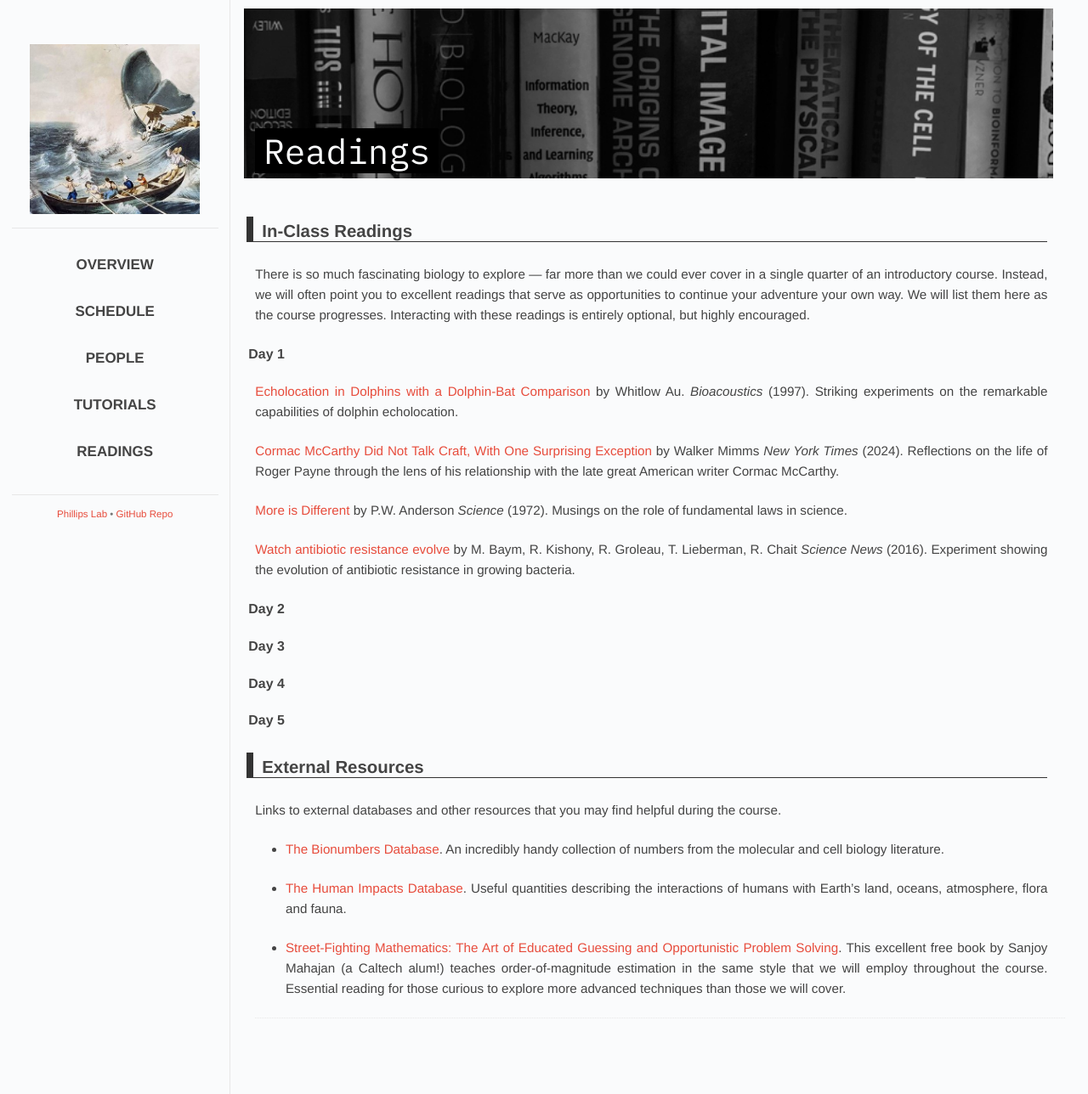
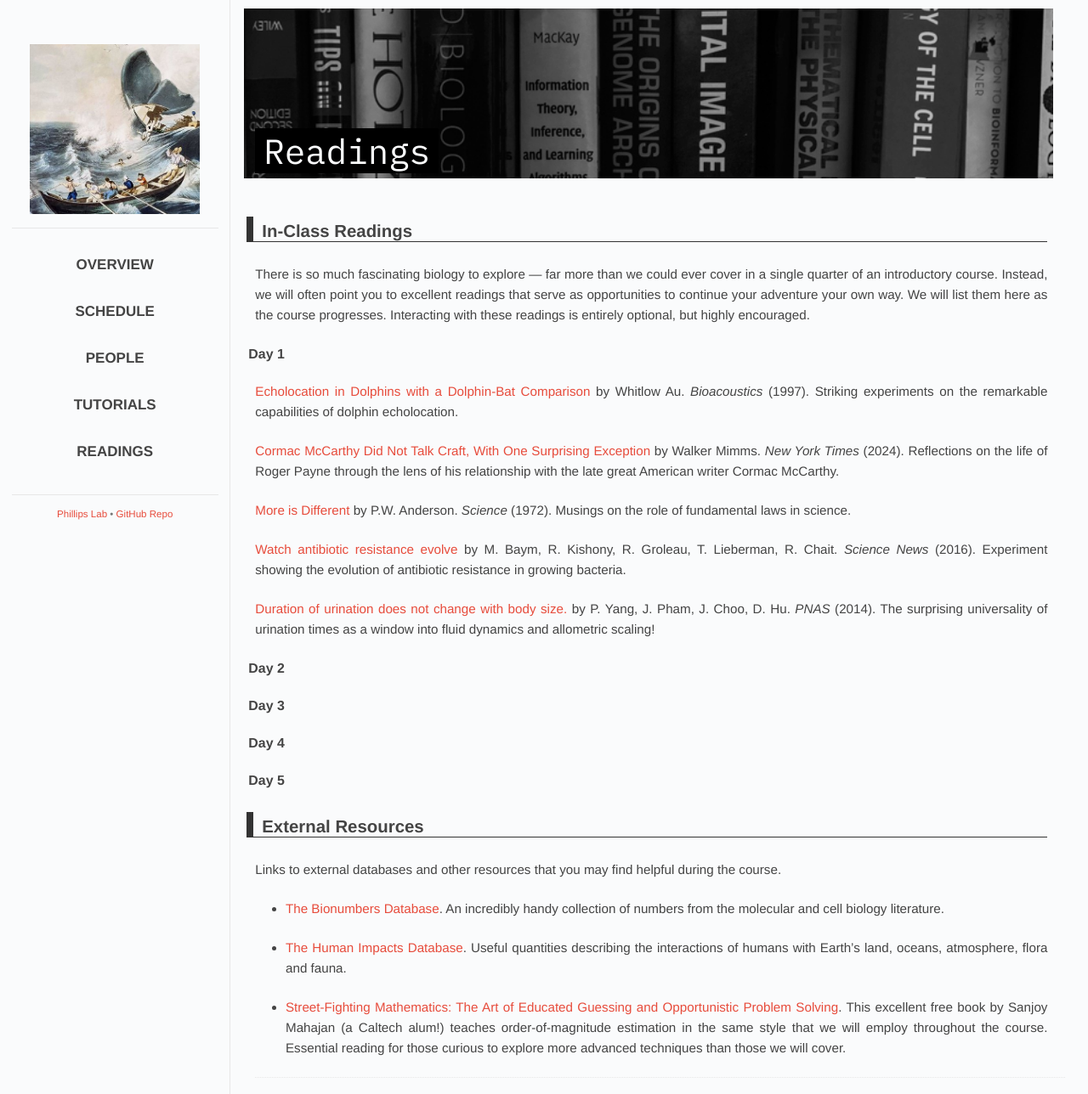
Before and after one commit to RPGroup-PBoC/mpi-pboc, a Jekyll site: the page built from 2024/readings.md, in a window 1280 px wide. Shown: the whole page at 85% size. Built offline with Jekyll 4.4.1, drawn with Linux system fonts in a browser that asks for light colours; some web fonts are replaced.

Commit message:
pee times lol

```diff
--- a/_data/2024/papers.yaml
+++ b/_data/2024/papers.yaml
@@ -7,26 +7,33 @@ Day 1:
   description: "Striking experiments on the remarkable capabilities of dolphin echolocation."
 
 - title: "Cormac McCarthy Did Not Talk Craft, With One Surprising Exception"
-  author: "Walker Mimms"
+  author: "Walker Mimms."
   journal: "New York Times"
   year: "2024"
   PDF: "Payne.pdf"
   description: "Reflections on the life of Roger Payne through the lens of his relationship with the late great American writer Cormac McCarthy."
 
 - title: "More is Different"
-  author: "P.W. Anderson"
+  author: "P.W. Anderson."
   journal: "Science"
   year: "1972"
   PDF: "Anderson1972.pdf"
   description: "Musings on the role of fundamental laws in science."
 
 - title: "Watch antibiotic resistance evolve"
-  author: "M. Baym, R. Kishony, R. Groleau, T. Lieberman, R. Chait"
+  author: "M. Baym, R. Kishony, R. Groleau, T. Lieberman, R. Chait."
   journal: "Science News"
   year: "2016"
   link: "https://www.youtube.com/watch?v=yybsSqcB7mE"
   description: "Experiment showing the evolution of antibiotic resistance in growing bacteria."
 
+- title: "Duration of urination does not change with body size."
+  author: "P. Yang, J. Pham, J. Choo, D. Hu."
+  journal: "PNAS"
+  year: "2014"
+  PDF: "Yang2014.pdf"
+  description: "The surprising universality of urination times as a window into fluid dynamics and allometric scaling!"
+
 Day 2:
 Day 3:
 Day 4:
```
Also changed, not shown: 1 other file.
